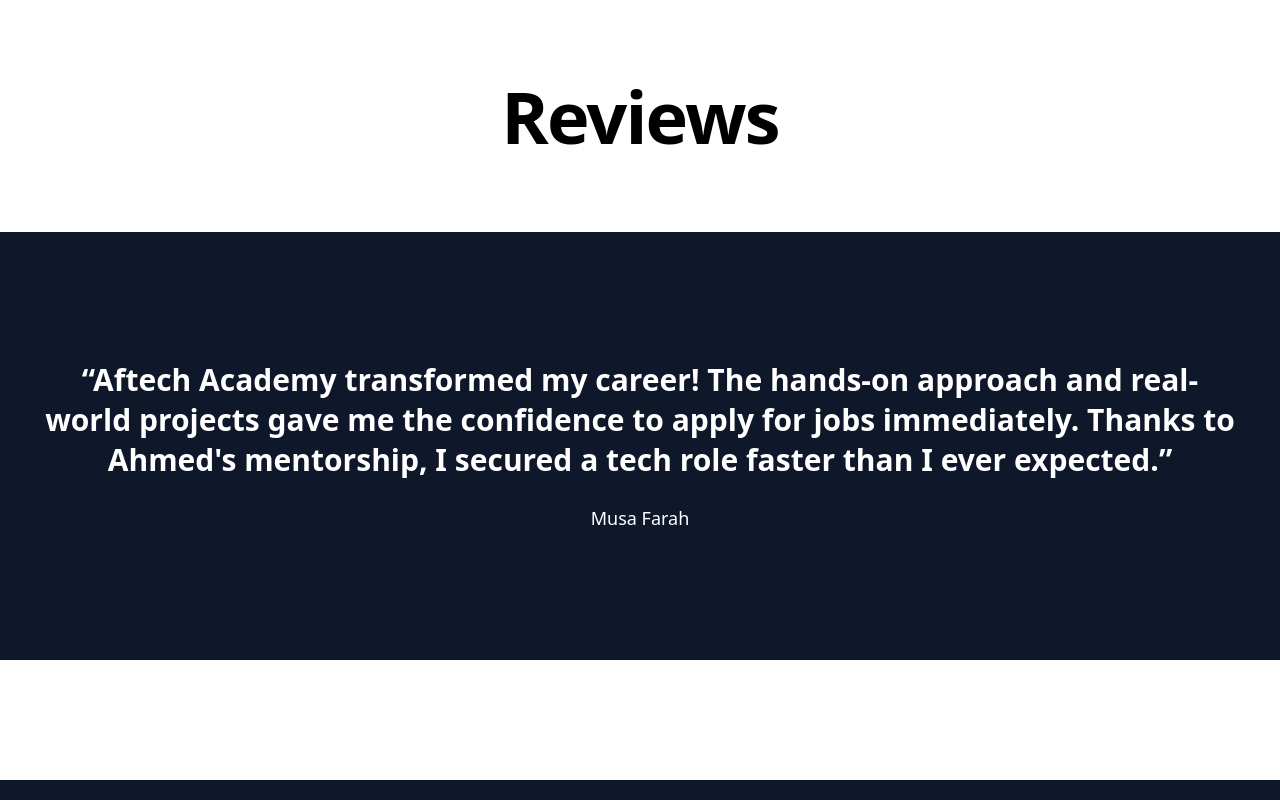
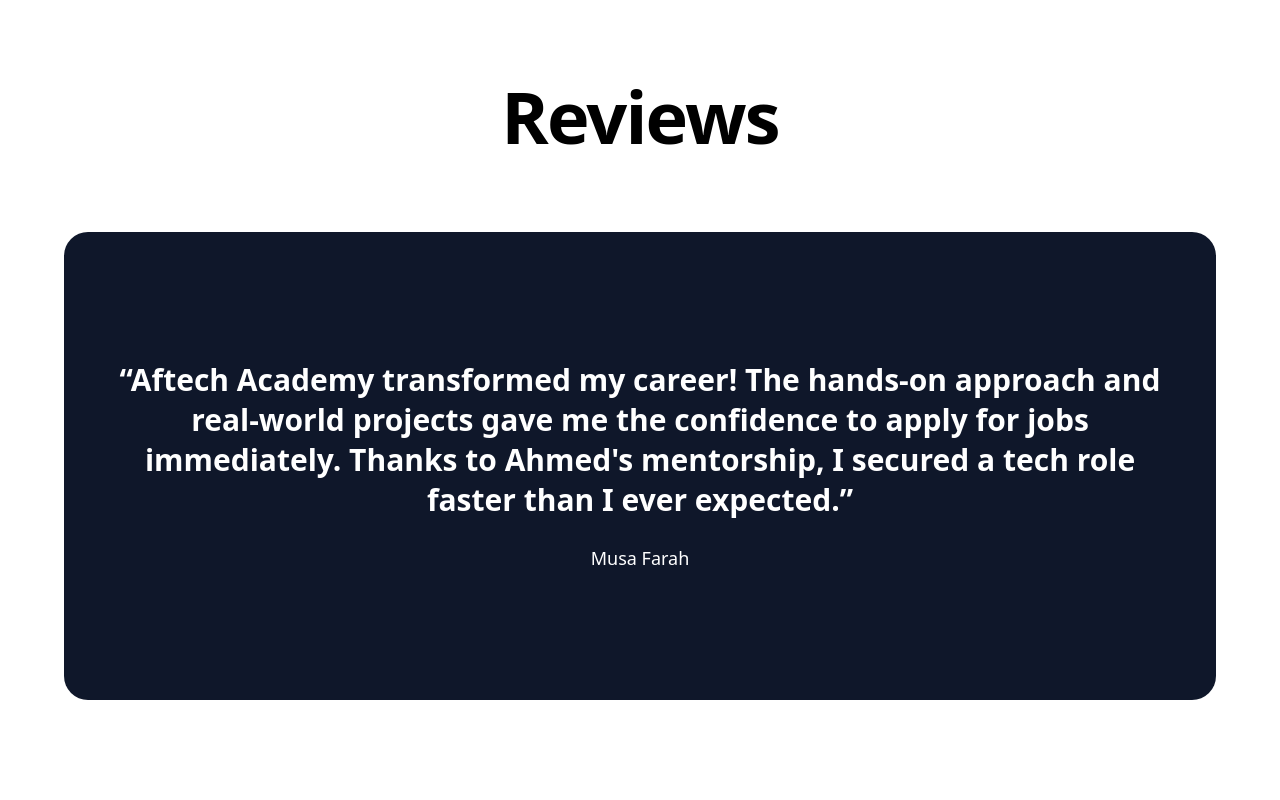
Before and after one commit to AbdullahIsmail2/AfTechAcademy, a Next.js app: page /Reviews in a window 1280 px wide. Shown: the top 800 px of the page. Built offline with nearby package versions, Linux system fonts and the light colour scheme.

Commit message:
styling changes to reviews

```diff
--- a/app/Components/Testimonial.tsx
+++ b/app/Components/Testimonial.tsx
@@ -7,7 +7,7 @@
 
 export default function Testimonial({text, name} : Props) {
 	return (
-		<div className="flex flex-col bg-slate-900 w-full text-white gap-6 py-16 mb-20 lg:py-32">
+		<div className="flex flex-col bg-slate-900 w-[90%] max-w-7xl m-auto rounded-3xl text-white gap-6 py-16 mb-20 lg:py-32">
 			<p className="mx-auto text-xl font-bold font-sans leading-7 text-center md:leading-10 md:text-3xl text-shadow-sm px-10">
       &ldquo;{text}&rdquo;
 			</p>
```
